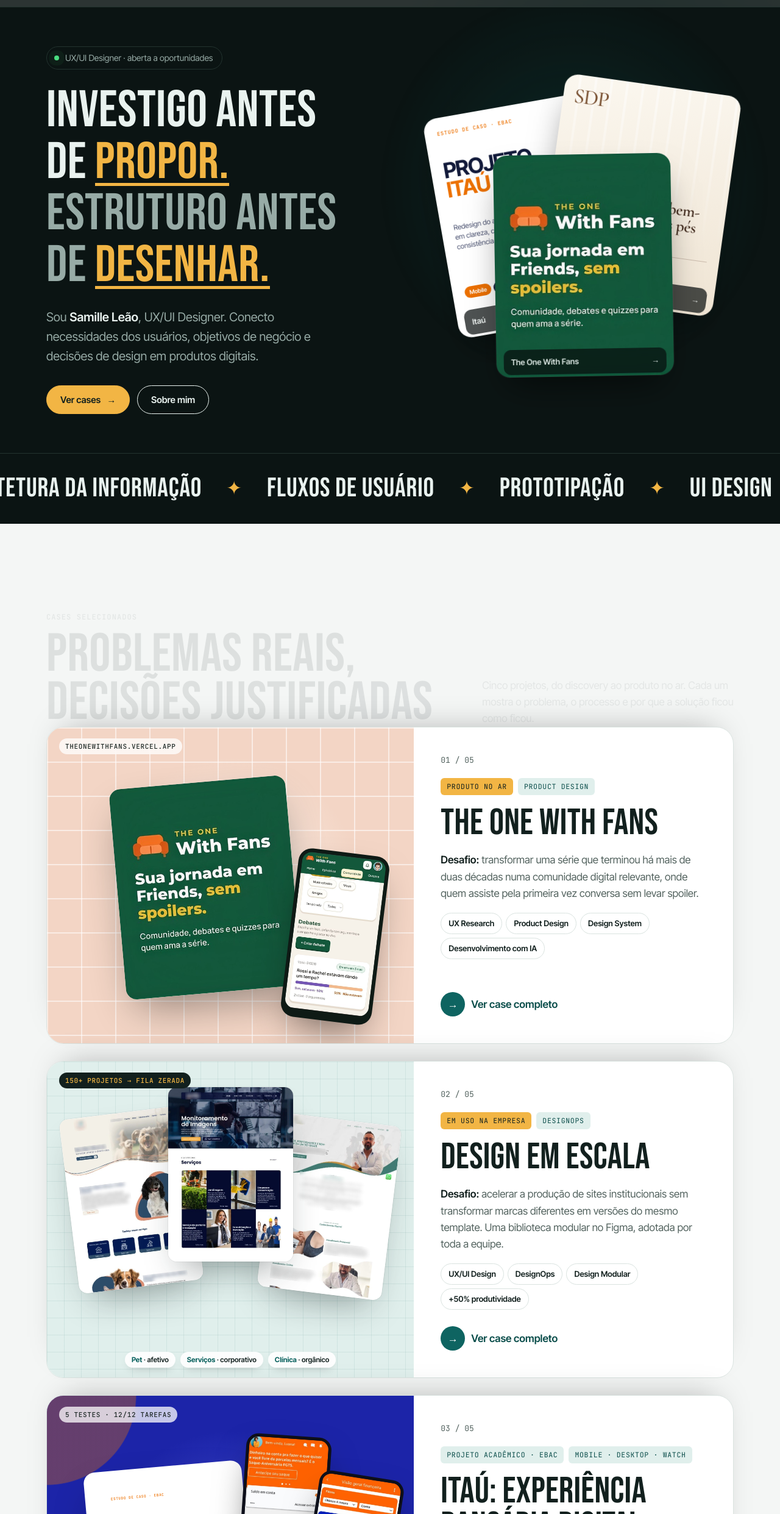
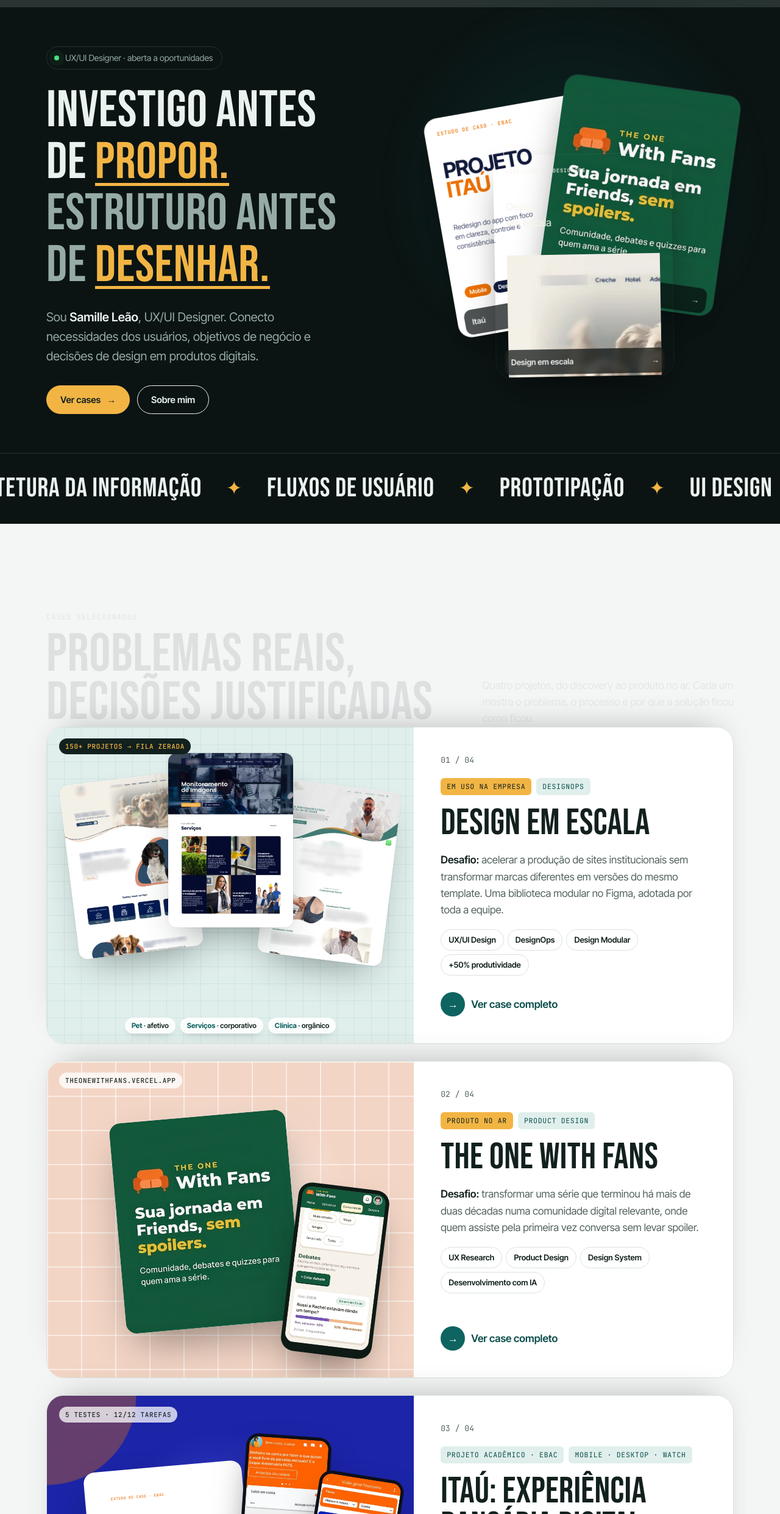
Before and after one commit to samilleleao/portfolio, a plain HTML site: page index.html in a window 1280 px wide. Shown: the part 54-2537 px from the top of the page at 61% size. Drawn offline with nearby package versions, Linux system fonts and the light colour scheme.

Commit message:
Add files via upload

```diff
--- a/index.html
+++ b/index.html
@@ -55,13 +55,13 @@
               <span class="tc-d">Redesign do app com foco em clareza, controle e consistência.</span>
               <span class="tc-plat"><i>Mobile</i><i>Desktop</i><i>Watch</i></span>
             </span><span class="cap">Itaú <span>→</span></span></a>
-        <a class="c3" href="cases/sdp.html" data-cursor="Ver case" aria-label="SDP Spa dos Pés"><span class="tc tc-sdp" aria-hidden="true">
-              <span class="tc-logo">SDP</span>
-              <span class="tc-k">Clínica &amp; Spa Podológico</span>
-              <span class="tc-t">Seu momento de bem-estar começa pelos pés</span>
-              <span class="tc-d">Site institucional · Design System</span>
-            </span><span class="cap">SDP <span>→</span></span></a>
-        <a class="c4" href="cases/the-one-with-fans.html" data-cursor="Ver case"><img src="img/twf-capa-v.jpg" alt="Capa do The One With Fans: Sua jornada em Friends, sem spoilers"><span class="cap">The One With Fans <span>→</span></span></a>
+        <a class="c3" href="cases/the-one-with-fans.html" data-cursor="Ver case"><img src="img/twf-capa-v.jpg" alt="Capa do The One With Fans: Sua jornada em Friends, sem spoilers"><span class="cap">The One With Fans <span>→</span></span></a>
+        <a class="c4" href="cases/design-em-escala.html" data-cursor="Ver case" aria-label="Design em escala"><span class="tc tc-esc" aria-hidden="true">
+              <span class="tc-k">Case study · DesignOps</span>
+              <span class="tc-t">Design<br>em escala</span>
+              <span class="tc-sites"><img src="img/escala-mondocao.jpg" alt=""><img src="img/escala-dalp.jpg" alt=""><img src="img/escala-constantino.jpg" alt=""></span>
+              <span class="tc-d"><b>150+ → 0</b> projetos na fila · <b>+50%</b> produtividade</span>
+            </span><span class="cap">Design em escala <span>→</span></span></a>
       </div>
     </div>
 
@@ -80,26 +80,10 @@
           <p class="label">Cases selecionados</p>
           <h2 style="margin-top:12px">Problemas reais,<br>decisões justificadas</h2>
         </div>
-        <p>Cinco projetos, do discovery ao produto no ar. Cada um mostra o problema, o processo e por que a solução ficou como ficou.</p>
+        <p>Quatro projetos, do discovery ao produto no ar. Cada um mostra o problema, o processo e por que a solução ficou como ficou.</p>
       </div>
 
       <div class="stack">
-        <a class="card" href="cases/the-one-with-fans.html" data-cursor="Ver case">
-          <div class="media cs cs-twf">
-            <img class="cs-main" src="img/twf-capa-v.jpg" alt="Capa do The One With Fans: Sua jornada em Friends, sem spoilers" loading="lazy">
-            <figure class="cs-side cs-phone"><img src="img/twf-m-debates.jpg" alt="" loading="lazy"></figure>
-            <span class="cs-tag">theonewithfans.vercel.app</span>
-          </div>
-          <div class="body">
-            <span class="idx">01 / 05</span>
-            <div class="meta"><span class="tag live">Produto no ar</span><span class="tag">Product Design</span></div>
-            <h3>The One With Fans</h3>
-            <p class="sum"><b>Desafio:</b> transformar uma série que terminou há mais de duas décadas numa comunidade digital relevante, onde quem assiste pela primeira vez conversa sem levar spoiler.</p>
-            <div class="chips"><span>UX Research</span><span>Product Design</span><span>Design System</span><span>Desenvolvimento com IA</span></div>
-            <span class="go"><i>→</i>Ver case completo</span>
-          </div>
-        </a>
-
         <a class="card" href="cases/design-em-escala.html" data-cursor="Ver case">
           <div class="media ms" role="img" aria-label="Três sites montados com a mesma estrutura modular e identidades visuais diferentes">
             <span class="ms-tag">150+ projetos → fila zerada</span>
@@ -109,11 +93,27 @@
         <span class="ms-cap"><span><b>Pet</b> · afetivo</span><span><b>Serviços</b> · corporativo</span><span><b>Clínica</b> · orgânico</span></span>
           </div>
           <div class="body">
-            <span class="idx">02 / 05</span>
+            <span class="idx">01 / 04</span>
             <div class="meta"><span class="tag live">Em uso na empresa</span><span class="tag">DesignOps</span></div>
             <h3>Design em escala</h3>
             <p class="sum"><b>Desafio:</b> acelerar a produção de sites institucionais sem transformar marcas diferentes em versões do mesmo template. Uma biblioteca modular no Figma, adotada por toda a equipe.</p>
             <div class="chips"><span>UX/UI Design</span><span>DesignOps</span><span>Design Modular</span><span>+50% produtividade</span></div>
+            <span class="go"><i>→</i>Ver case completo</span>
+          </div>
+        </a>
+
+        <a class="card" href="cases/the-one-with-fans.html" data-cursor="Ver case">
+          <div class="media cs cs-twf">
+            <img class="cs-main" src="img/twf-capa-v.jpg" alt="Capa do The One With Fans: Sua jornada em Friends, sem spoilers" loading="lazy">
+            <figure class="cs-side cs-phone"><img src="img/twf-m-debates.jpg" alt="" loading="lazy"></figure>
+            <span class="cs-tag">theonewithfans.vercel.app</span>
+          </div>
+          <div class="body">
+            <span class="idx">02 / 04</span>
+            <div class="meta"><span class="tag live">Produto no ar</span><span class="tag">Product Design</span></div>
+            <h3>The One With Fans</h3>
+            <p class="sum"><b>Desafio:</b> transformar uma série que terminou há mais de duas décadas numa comunidade digital relevante, onde quem assiste pela primeira vez conversa sem levar spoiler.</p>
+            <div class="chips"><span>UX Research</span><span>Product Design</span><span>Design System</span><span>Desenvolvimento com IA</span></div>
             <span class="go"><i>→</i>Ver case completo</span>
           </div>
         </a>
@@ -131,7 +131,7 @@
             <span class="cs-tag">5 testes · 12/12 tarefas</span>
           </div>
           <div class="body">
-            <span class="idx">03 / 05</span>
+            <span class="idx">03 / 04</span>
             <div class="meta"><span class="tag">Projeto acadêmico · EBAC</span><span class="tag">Mobile · Desktop · Watch</span></div>
             <h3>Itaú: experiência bancária digital</h3>
             <p class="sum"><b>Desafio:</b> reduzir a complexidade das operações bancárias e criar uma experiência intuitiva, acessível e consistente em três plataformas.</p>
@@ -159,7 +159,7 @@
             <span class="cs-tag">Componentes · tokens · handoff</span>
           </div>
           <div class="body">
-            <span class="idx">04 / 05</span>
+            <span class="idx">04 / 04</span>
             <div class="meta"><span class="tag">Web · Desktop e mobile</span><span class="tag">Design System</span></div>
             <h3>SDP: Spa dos Pés</h3>
             <p class="sum"><b>Desafio:</b> transformar a experiência de uma clínica de podologia em um produto digital moderno, com uma base sólida para o time de desenvolvimento.</p>
@@ -167,23 +167,6 @@
             <span class="go"><i>→</i>Ver case completo</span>
           </div>
         </a>
-        <div class="card building">
-          <div class="media">
-            <span class="modu-card">
-              <span class="k">Produto digital · em construção</span>
-              <span class="modu-grid" aria-hidden="true"><i></i><i></i><i></i><i></i><i></i><i></i></span>
-              <b>Modu</b>
-            </span>
-          </div>
-          <div class="body">
-            <span class="idx">05 / 05</span>
-            <div class="meta"><span class="tag live">Em construção</span><span class="tag">Product Discovery</span></div>
-            <h3>Modu</h3>
-            <p class="sum"><b>Desafio:</b> ajudar designers a definir direcionamentos visuais e a explorar soluções de layout.</p>
-            <div class="chips"><span>Product Discovery</span><span>UX Research</span><span>Validação de hipóteses</span><span>Priorização</span></div>
-            <span class="soon"><i aria-hidden="true"></i>Case em construção · em breve</span>
-          </div>
-        </div>
       </div>
     </div>
   </section>
```
